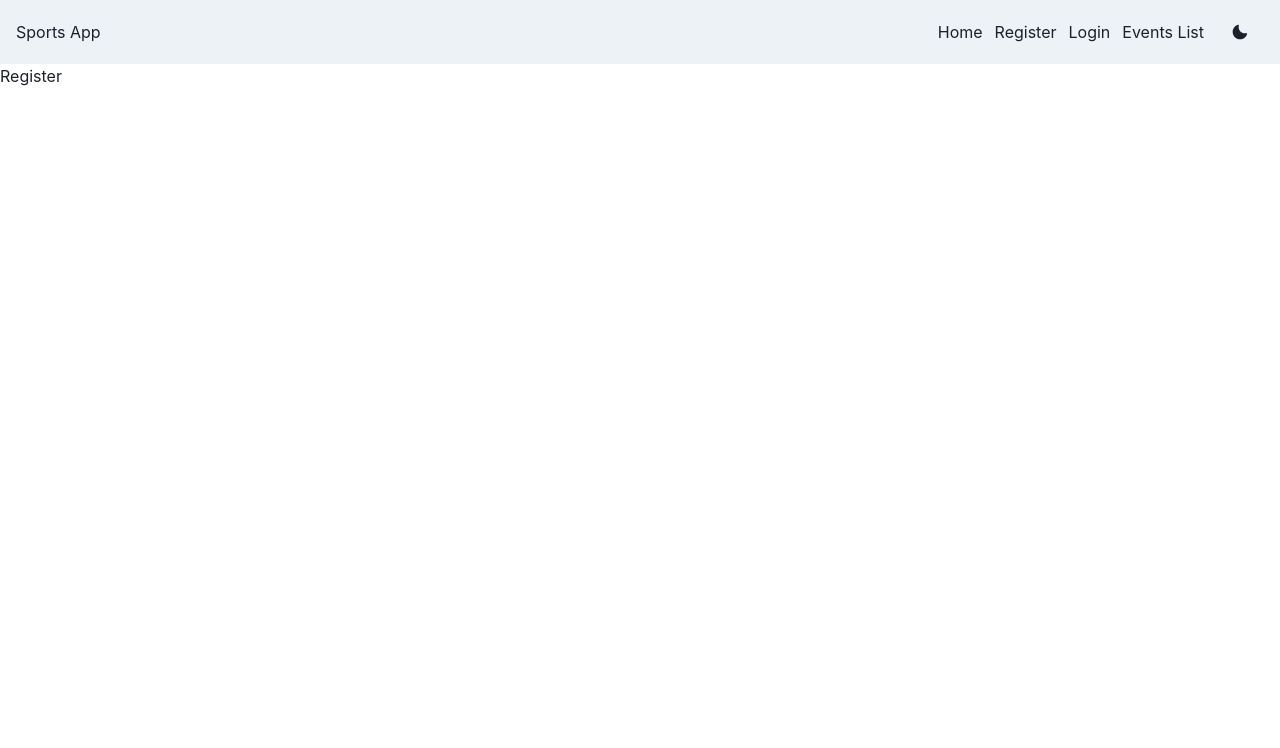
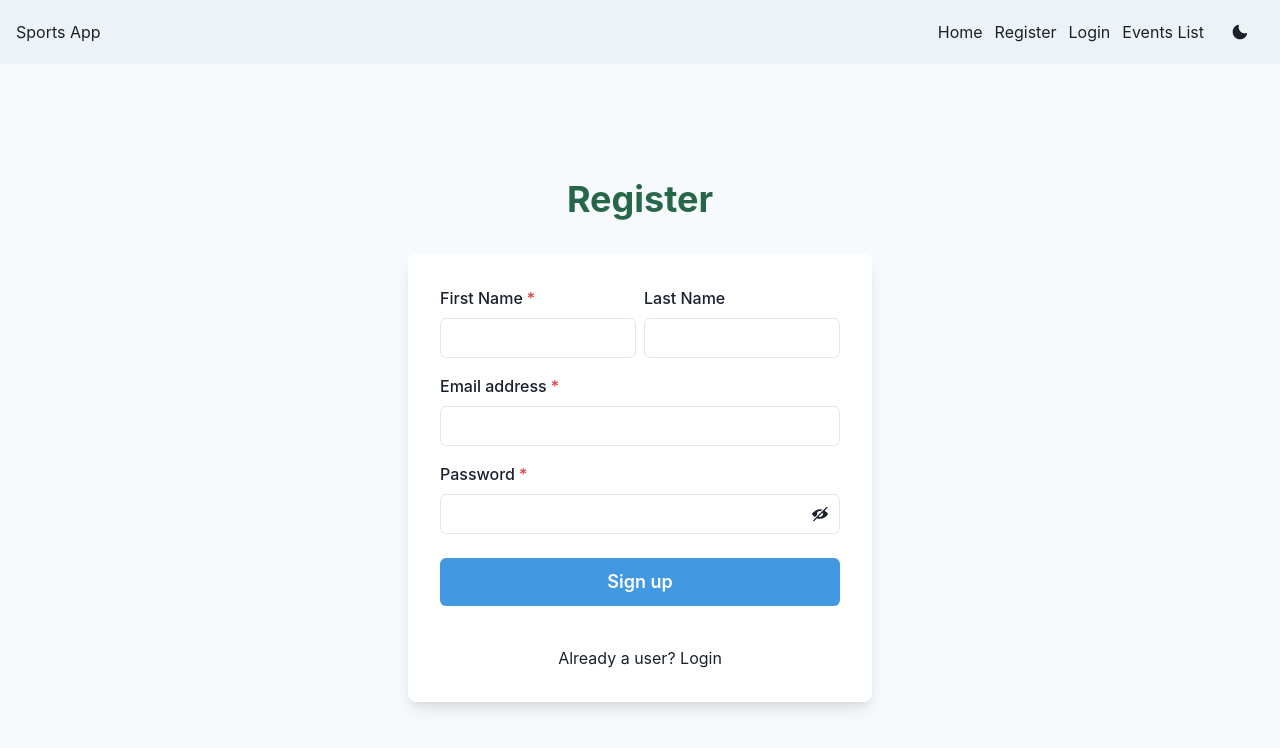
Before and after one commit to Hashal890/sports-app-frontend, a React (Create React App) app: page /register in a window 1280 px wide. Shown: the top 748 px of the page. Built offline with nearby package versions, Linux system fonts and the light colour scheme.

Commit message:
created basic signup page

```diff
--- a/public/index.html
+++ b/public/index.html
@@ -10,34 +10,11 @@
       content="Web site created using create-react-app"
     />
     <link rel="apple-touch-icon" href="%PUBLIC_URL%/logo192.png" />
-    <!--
-      manifest.json provides metadata used when your web app is installed on a
-      user's mobile device or desktop. See https://developers.google.com/web/fundamentals/web-app-manifest/
-    -->
     <link rel="manifest" href="%PUBLIC_URL%/manifest.json" />
-    <!--
-      Notice the use of %PUBLIC_URL% in the tags above.
-      It will be replaced with the URL of the `public` folder during the build.
-      Only files inside the `public` folder can be referenced from the HTML.
-
-      Unlike "/favicon.ico" or "favicon.ico", "%PUBLIC_URL%/favicon.ico" will
-      work correctly both with client-side routing and a non-root public URL.
-      Learn how to configure a non-root public URL by running `npm run build`.
-    -->
-    <title>React App</title>
+    <title>Sports App</title>
   </head>
   <body>
     <noscript>You need to enable JavaScript to run this app.</noscript>
     <div id="root"></div>
-    <!--
-      This HTML file is a template.
-      If you open it directly in the browser, you will see an empty page.
-
-      You can add webfonts, meta tags, or analytics to this file.
-      The build step will place the bundled scripts into the <body> tag.
-
-      To begin the development, run `npm start` or `yarn start`.
-      To create a production bundle, use `npm run build` or `yarn build`.
-    -->
   </body>
 </html>
--- a/src/Interfaces/Store.interfaces.ts
+++ b/src/Interfaces/Store.interfaces.ts
@@ -1,5 +1,6 @@
 export interface UserDetails {
-  name?: string;
+  fName?: string;
+  lName?: string;
   username?: string;
   password?: string;
   age?: number;
--- a/src/Routes/Register.routes.tsx
+++ b/src/Routes/Register.routes.tsx
@@ -1,8 +1,184 @@
-import { Box } from "@chakra-ui/react";
-import React from "react";
+import {
+  Flex,
+  Box,
+  FormControl,
+  FormLabel,
+  Input,
+  InputGroup,
+  HStack,
+  InputRightElement,
+  Stack,
+  Button,
+  Heading,
+  Text,
+  useColorModeValue,
+  useToast,
+} from "@chakra-ui/react";
+import { useState } from "react";
+import { ViewIcon, ViewOffIcon } from "@chakra-ui/icons";
+import { Link } from "react-router-dom";
+
+const initState = {
+  fName: "",
+  lName: "",
+  username: "",
+  password: "",
+};
 
 const Register = () => {
-  return <Box>Register</Box>;
+  const [showPassword, setShowPassword] = useState(false);
+  const [details, setDetails] = useState(initState);
+  const toast = useToast();
+
+  const onChange = (e: any) => {
+    const { name, value } = e.target;
+
+    setDetails({
+      ...details,
+      [name]: value,
+    });
+  };
+
+  const onSubmit = (e: any) => {
+    if (
+      details.fName === "" ||
+      details.username === "" ||
+      details.password === ""
+    ) {
+      toast({
+        title: "Details missing.",
+        description:
+          "Please fill all required data. Mandatory data is first name, username and password.",
+        status: "error",
+        duration: 5000,
+        isClosable: true,
+        position: "bottom-right",
+        variant: "left-accent",
+      });
+    } else {
+      try {
+        toast({
+          title: "Account created.",
+          description: "We've created your account for you.",
+          status: "success",
+          duration: 5000,
+          isClosable: true,
+          variant: "left-accent",
+          position: "bottom-right",
+        });
+        setDetails(initState);
+      } catch (error: any) {
+        toast({
+          title: error.message,
+          status: "error",
+          duration: 5000,
+          isClosable: true,
+          position: "bottom-right",
+          variant: "left-accent",
+        });
+      }
+    }
+  };
+
+  return (
+    <Flex
+      minH={"100vh"}
+      align={"center"}
+      justify={"center"}
+      bg={useColorModeValue("gray.50", "gray.800")}
+    >
+      <Stack spacing={8} mx={"auto"} maxW={"lg"} py={12} px={6} pt={0}>
+        <Heading fontSize={"4xl"} textAlign={"center"} color={"green.700"}>
+          Register
+        </Heading>
+        <Box
+          rounded={"lg"}
+          bg={useColorModeValue("white", "gray.700")}
+          boxShadow={"lg"}
+          p={8}
+        >
+          <Stack spacing={4}>
+            <HStack>
+              <Box>
+                <FormControl id="firstName" isRequired>
+                  <FormLabel>First Name</FormLabel>
+                  <Input
+                    onChange={onChange}
+                    value={details.fName}
+                    type="text"
+                    name="fName"
+                  />
+                </FormControl>
+              </Box>
+              <Box>
+                <FormControl id="lastName">
+                  <FormLabel>Last Name</FormLabel>
+                  <Input
+                    onChange={onChange}
+                    value={details.lName}
+                    type="text"
+                    name="lName"
+                  />
+                </FormControl>
+              </Box>
+            </HStack>
+            <FormControl id="username" isRequired>
+              <FormLabel>Email address</FormLabel>
+              <Input
+                onChange={onChange}
+                value={details.username}
+                type="username"
+                name="username"
+              />
+            </FormControl>
+            <FormControl id="password" isRequired>
+              <FormLabel>Password</FormLabel>
+              <InputGroup>
+                <Input
+                  type={showPassword ? "text" : "password"}
+                  name="password"
+                  onChange={onChange}
+                  value={details.password}
+                />
+                <InputRightElement h={"full"}>
+                  <Button
+                    variant={"ghost"}
+                    onClick={() =>
+                      setShowPassword((showPassword) => !showPassword)
+                    }
+                  >
+                    {showPassword ? <ViewIcon /> : <ViewOffIcon />}
+                  </Button>
+                </InputRightElement>
+              </InputGroup>
+            </FormControl>
+            <Stack spacing={10} pt={2}>
+              <Button
+                loadingText="Submitting"
+                size="lg"
+                bg={"blue.400"}
+                color={"white"}
+                _hover={{
+                  bg: "blue.500",
+                }}
+                onClick={onSubmit}
+              >
+                Sign up
+              </Button>
+            </Stack>
+            <Stack pt={6}>
+              <Text align={"center"}>
+                Already a user?{" "}
+                <Link to={"/login"} color={"blue.400"}>
+                  Login
+                </Link>
+              </Text>
+            </Stack>
+          </Stack>
+        </Box>
+      </Stack>
+    </Flex>
+  );
 };
 
 export default Register;
--- a/src/Store/auth/auth.reducer.ts
+++ b/src/Store/auth/auth.reducer.ts
@@ -3,7 +3,7 @@ import {
   AUTH_SUCCESS,
   AUTH_ERROR,
   POST_USERS_SUCCESS,
-} from "./auth.types.js";
+} from "./auth.types";
 import { ReducerInput } from "../../Interfaces/Store.interfaces.js";
 
 const userInitalState = {
```
